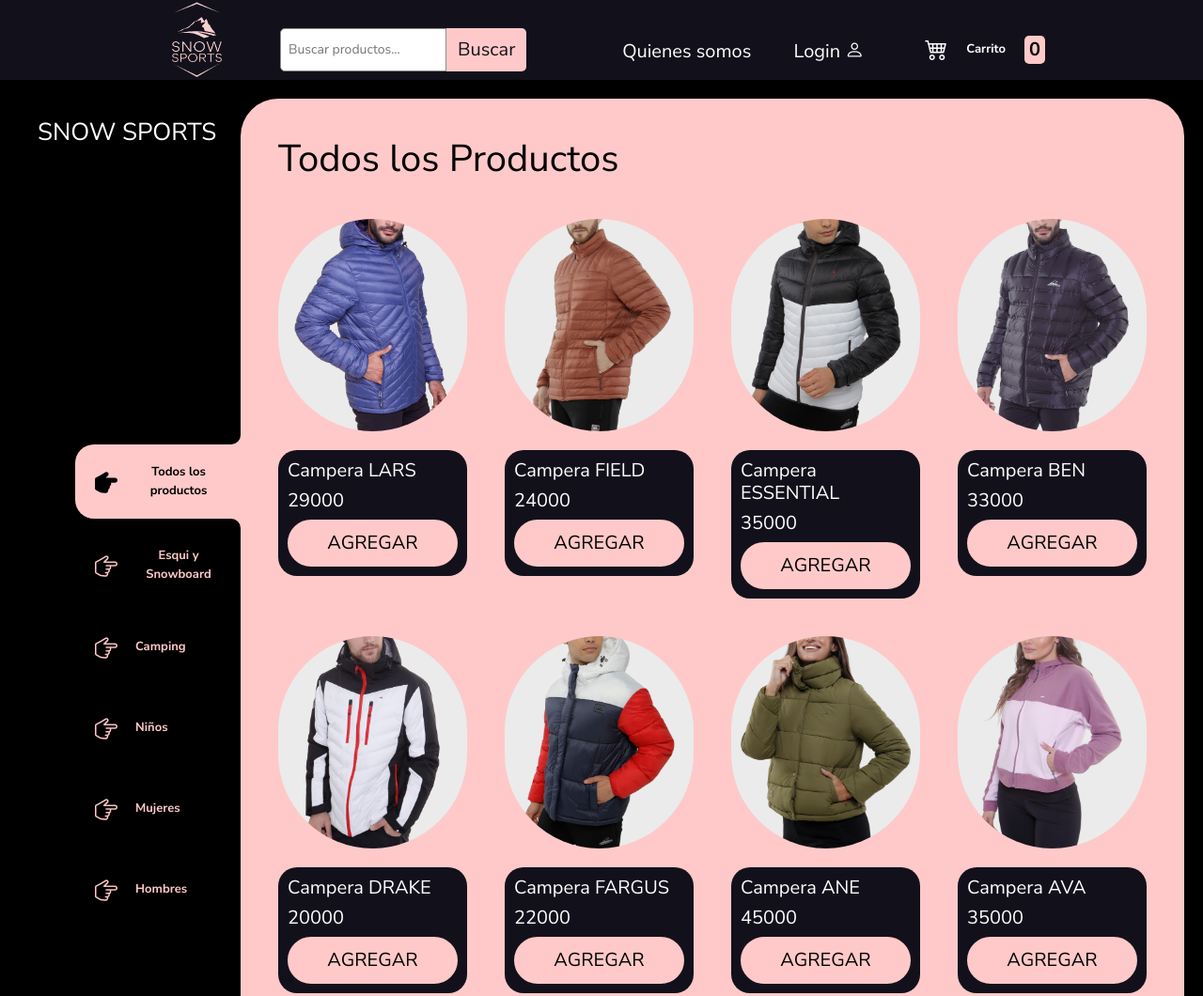
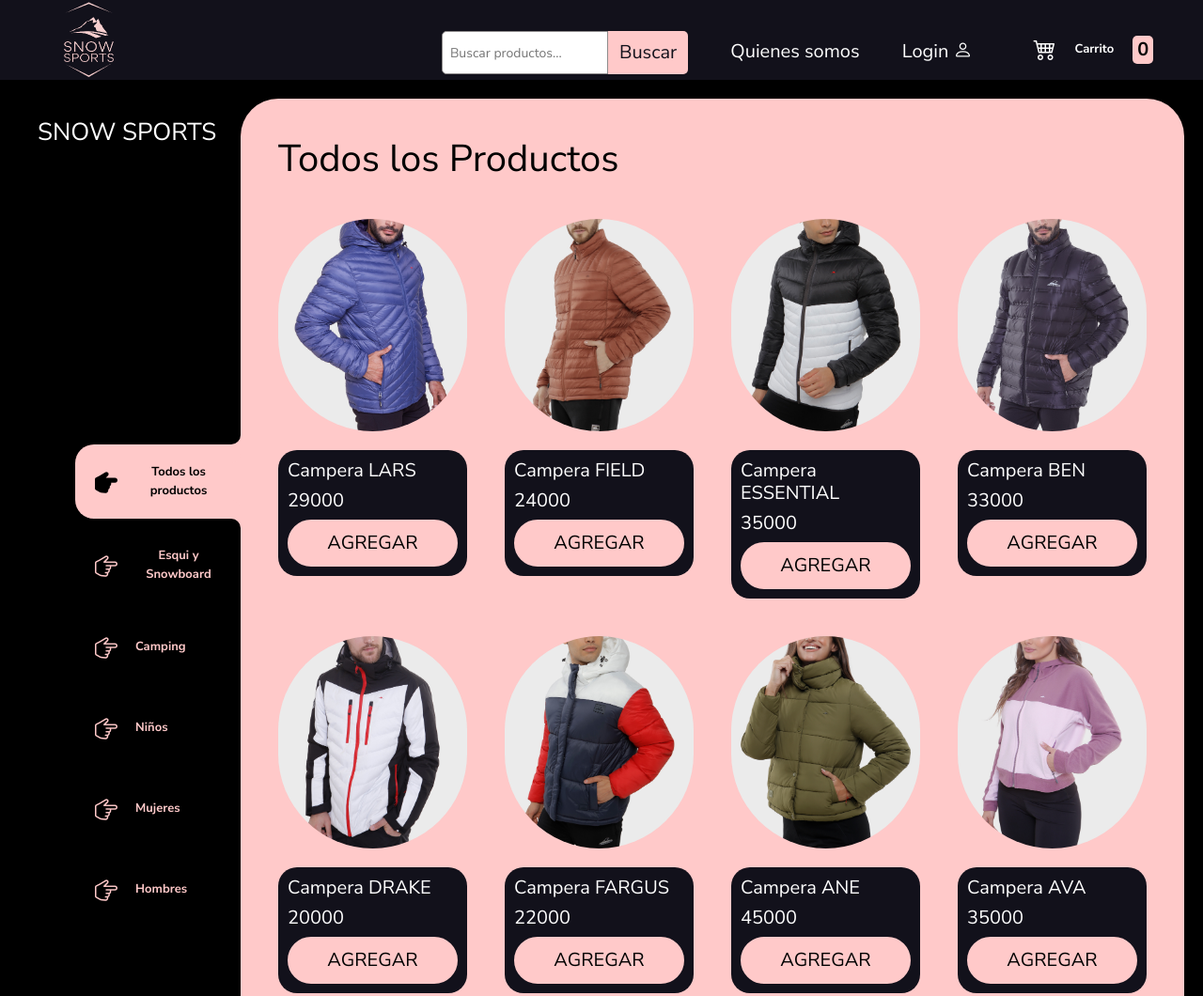
Before and after one commit to martiaguero/Snow-sports, a plain HTML site: page pages/productos.html in a window 1280 px wide. Shown: the top 1060 px of the page at 94% size. Drawn offline with nearby package versions, Linux system fonts and the light colour scheme.

Commit message:
modifico en style.css para el navbar del html de productos

```diff
--- a/assets/css/style.css
+++ b/assets/css/style.css
@@ -29,7 +29,7 @@ body{
     justify-content: space-between;
     align-items: center;
     height: 85px;
-    padding: 5px 10%;
+    padding: 5px 1%;
 
 }
 
--- a/assets/js/main.js
+++ b/assets/js/main.js
@@ -1,4 +1,3 @@
-//CALZADOS
 const productos = [
     //hombres
     {
--- a/pages/productos.html
+++ b/pages/productos.html
@@ -15,14 +15,15 @@
         <div class="logo">
             <img src="../assets/media/images productos/logo.png" alt="logo">
         </div>
-    <!--Buscador-->
-    <div class="search-container">
-        <input type="text" id="searchInput" placeholder="Buscar productos...">
-        <button onclick="buscarProductos()">Buscar</button>
-    </div>
-    <!--Buscador-->
+
     <nav>
         <ul class="nav-links">
+            <li>
+                <div class="search-container"><!--Buscador-->
+                    <input type="text" id="searchInput" placeholder="Buscar productos...">
+                    <button onclick="buscarProductos()">Buscar</button>
+                </div>
+            </li>
             <li><a href="../pages/about.html">Quienes somos</a></li>
             <li><a href="../pages/registrar.html">Login <i class="bi bi-person"></i></a></li>
             <li>
```
